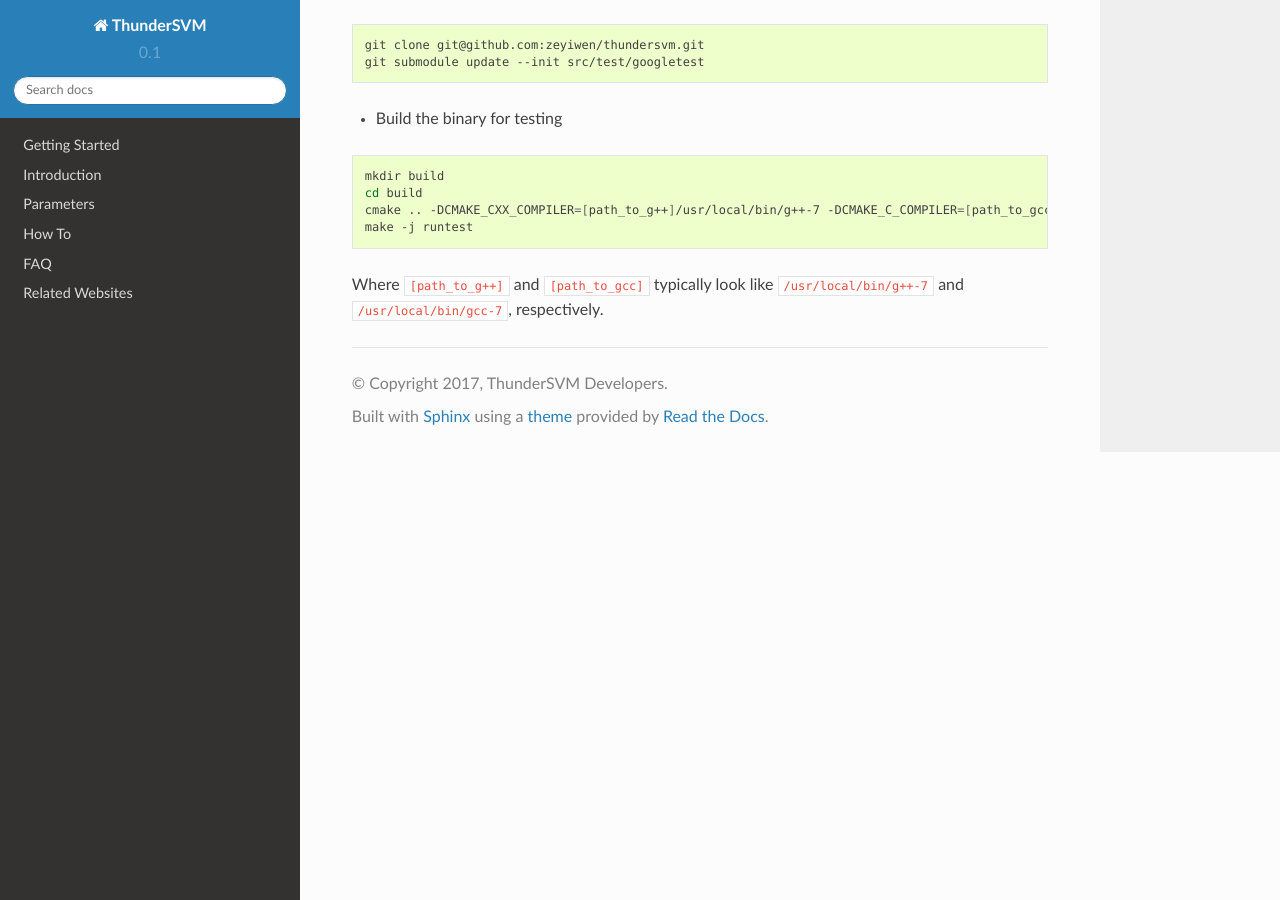
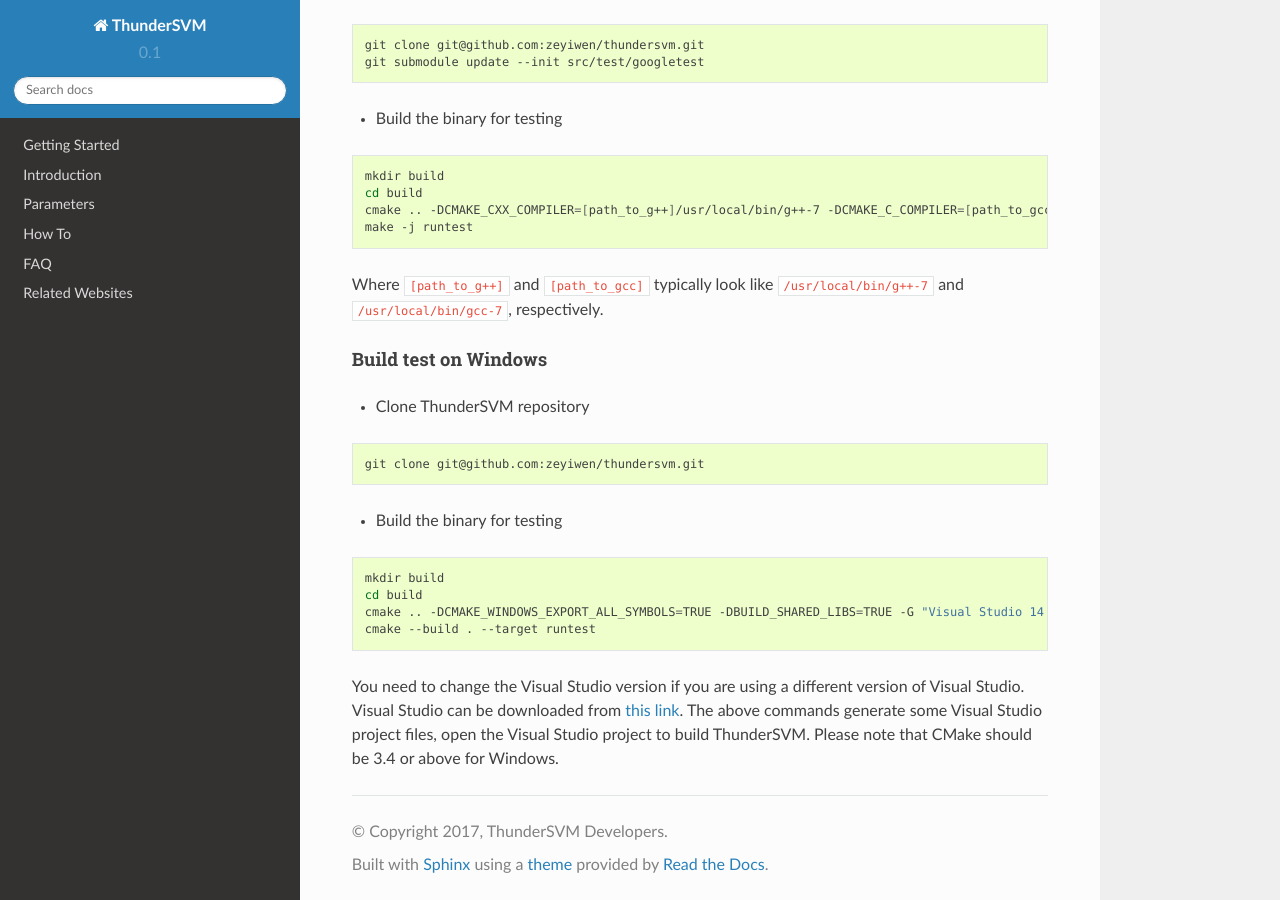
Before and after one commit to Xtra-Computing/thundersvm, a Sphinx documentation site: the page built from docs/how-to.md, in a window 1280 px wide and 900 px high, scrolled down 3795 px. Built offline with Sphinx 7.4.7 and the Read the Docs theme 2.0.0, drawn with Linux system fonts in a browser that asks for light colours.

Commit message:
add build test for windows

````diff
--- a/docs/how-to.md
+++ b/docs/how-to.md
@@ -141,3 +141,18 @@
 make -j runtest
 ```
 Where ```[path_to_g++]``` and ```[path_to_gcc]``` typically look like ```/usr/local/bin/g++-7``` and ```/usr/local/bin/gcc-7```, respectively.
+
+#### Build test on Windows
+* Clone ThunderSVM repository
+```bash
+git clone git@github.com:zeyiwen/thundersvm.git
+```
+
+* Build the binary for testing
+```bash
+mkdir build
+cd build
+cmake .. -DCMAKE_WINDOWS_EXPORT_ALL_SYMBOLS=TRUE -DBUILD_SHARED_LIBS=TRUE -G "Visual Studio 14 2015 Win64"
+cmake --build . --target runtest
+```
+You need to change the Visual Studio version if you are using a different version of Visual Studio. Visual Studio can be downloaded from [this link](https://www.visualstudio.com/vs/). The above commands generate some Visual Studio project files, open the Visual Studio project to build ThunderSVM. Please note that CMake should be 3.4 or above for Windows.
````
